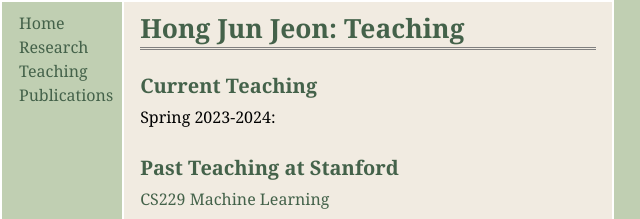
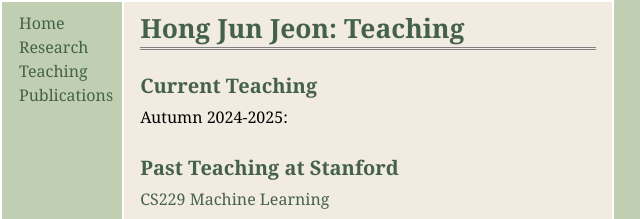
Before and after one commit to hjj3on/hjj3on.github.io, a plain HTML site: page teaching.html in a window 1280 px wide. Shown: the top 219 px of the page, 0-640 px from the left. Drawn offline with Linux system fonts and the light colour scheme.

Commit message:
Update teaching.

```diff
--- a/teaching.html
+++ b/teaching.html
@@ -18,7 +18,7 @@
     <h1>Hong Jun Jeon: Teaching</h1>
     </div>
     <h2>Current Teaching</h2>
-    <p>Spring 2023-2024:
+    <p>Autumn 2024-2025:
 
     </p>
     <h2>Past Teaching at Stanford</h2>
```
